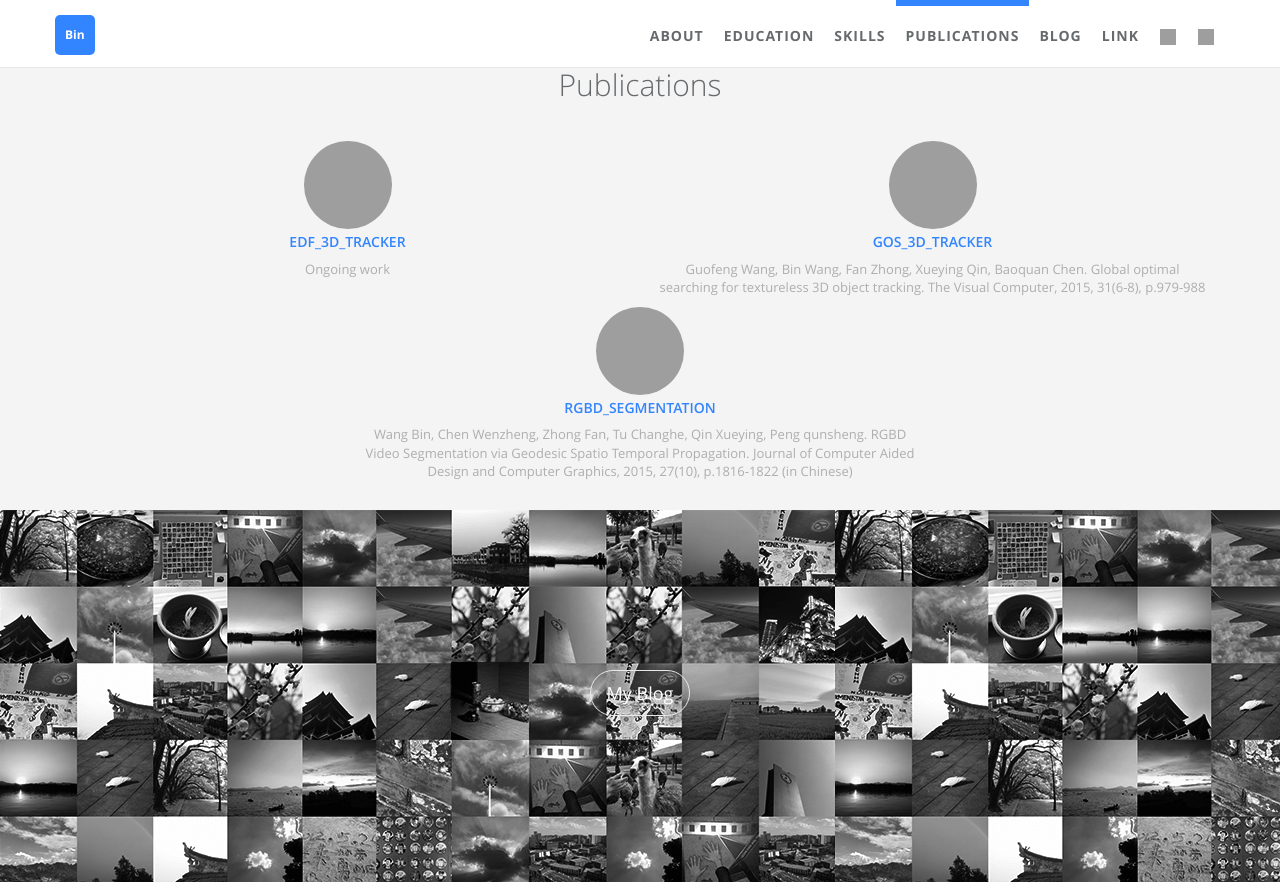
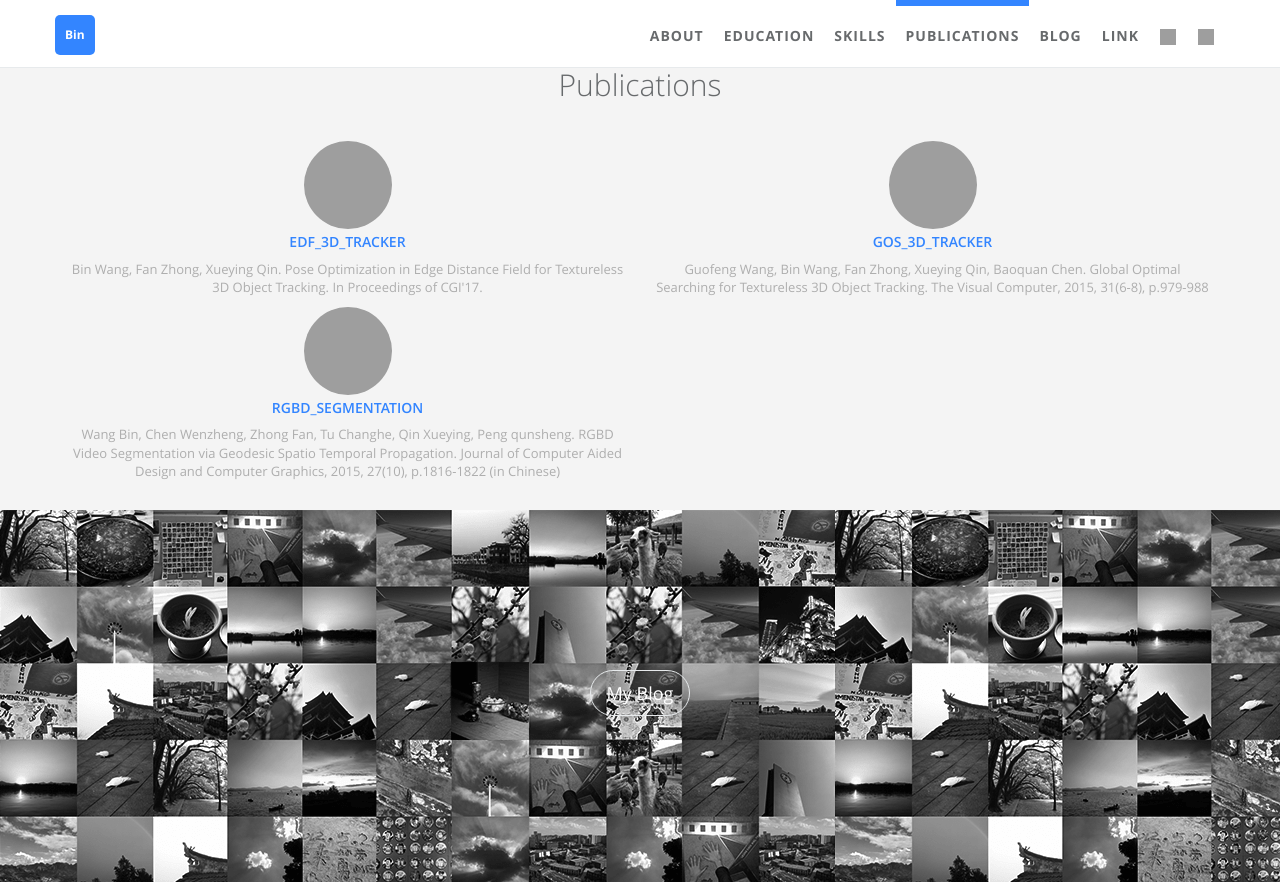
Before and after one commit to imbinwang/imbinwang.github.io, a Jekyll site: the page built from index.html, in a window 1280 px wide and 900 px high, scrolled down 1905 px, cut to the strip 0-882 px from the top of the window. Built offline with Jekyll 4.4.1, drawn with Linux system fonts in a browser that asks for light colours; grey boxes are pictures that could not be loaded.

Commit message:
Update the info of project EDFT_3D_Tracker

```diff
--- a/_data/index/careers.yml
+++ b/_data/index/careers.yml
@@ -4,7 +4,7 @@
     detail: School of Computer Science and Technology, Shandong University
     i18n: sdu_a
   desc:
-    detail: PhD candidate(Joint Master-Doctor Program) in Comptuer Science and Technology
+    detail: PhD candidate (Joint Master-Doctor Program) in Comptuer Science and Technology
     i18n: sdu_a_desc
   advisor:
     detail: Advised by Prof. Xueying Qin
@@ -21,7 +21,7 @@
     detail: Softeware College, Shandong University
     i18n: sdu_b
   desc:
-    detail: Bachelor degree in Software Engineering
+    detail: Bachelor Degree in Software Engineering
     i18n: sdu_b_desc
   advisor:
     detail:
--- a/_data/index/projects.yml
+++ b/_data/index/projects.yml
@@ -6,8 +6,8 @@
   gh_user:
   repo:
   img: /static/assets/img/landing/edft.png
-  pdf:
-  desc: Ongoing work
+  pdf: /static/assets/pdf/landing/2017_CGI_a32_wang.pdf
+  desc: Bin Wang, Fan Zhong, Xueying Qin. Pose Optimization in Edge Distance Field for Textureless 3D Object Tracking. In Proceedings of CGI'17.
 
 - name: GOS_3D_TRACKER
   i18n: gos
@@ -15,7 +15,7 @@
   repo:
   img: /static/assets/img/landing/gos.png
   pdf: /static/assets/pdf/landing/2015_TVC_Textureless3DObjectTracking.pdf
-  desc: Guofeng Wang, Bin Wang, Fan Zhong, Xueying Qin, Baoquan Chen. Global optimal searching for textureless 3D object tracking. The Visual Computer, 2015, 31(6-8), p.979-988
+  desc: Guofeng Wang, Bin Wang, Fan Zhong, Xueying Qin, Baoquan Chen. Global Optimal Searching for Textureless 3D Object Tracking. The Visual Computer, 2015, 31(6-8), p.979-988
 
 - name: RGBD_SEGMENTATION
   i18n: rgbd_seg
--- a/_data/index/skills.yml
+++ b/_data/index/skills.yml
@@ -2,5 +2,5 @@
 
 label: Ability
 id : cs
-aspects: C/C++, Python, Linux, Git, OpenCV, OpenGL, Caffe, Chinese Mandarin, English
+aspects: C/C++, Python, Linux, Git, OpenCV, OpenGL, Caffe, Chinese, English
 percentage: 80, 80, 70, 80, 90, 90, 80, 90, 80
--- a/_includes/sections/projects.html
+++ b/_includes/sections/projects.html
@@ -7,7 +7,7 @@
     </div>
     <div class="row">
         {% for project in site.data.index.projects %}
-            {% assign loopindex = forloop.index | modulo: 2 %}
+            {% assign loopindex = forloop.index | modulo: 1 %}
             {% if forloop.last %}
                 {% if forloop.last == forloop.first %}
             <div class="col-sm-6 wow col-sm-offset-3 zoomIn">
```
Also changed, not shown: 1 other file.
